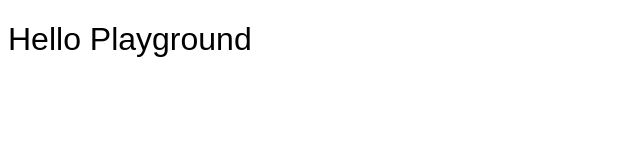
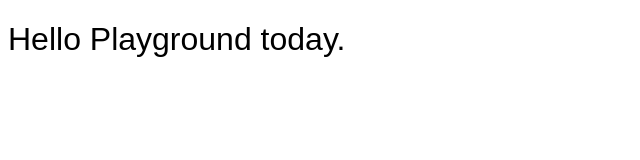
Before and after one commit to UlaganathanNamachivayam/samplerepo01, a plain HTML site: page index.html in a window 1280 px wide. Shown: the whole page, without its empty margins (0-640 px from the left). Drawn offline with Linux system fonts and the light colour scheme.

Commit message:
index file modified

```diff
--- a/index.html
+++ b/index.html
@@ -15,7 +15,7 @@
 <body>
 
     <h1>
-        Hello Playground
+        Hello Playground today.
     </h1>
 
 </body>
```
